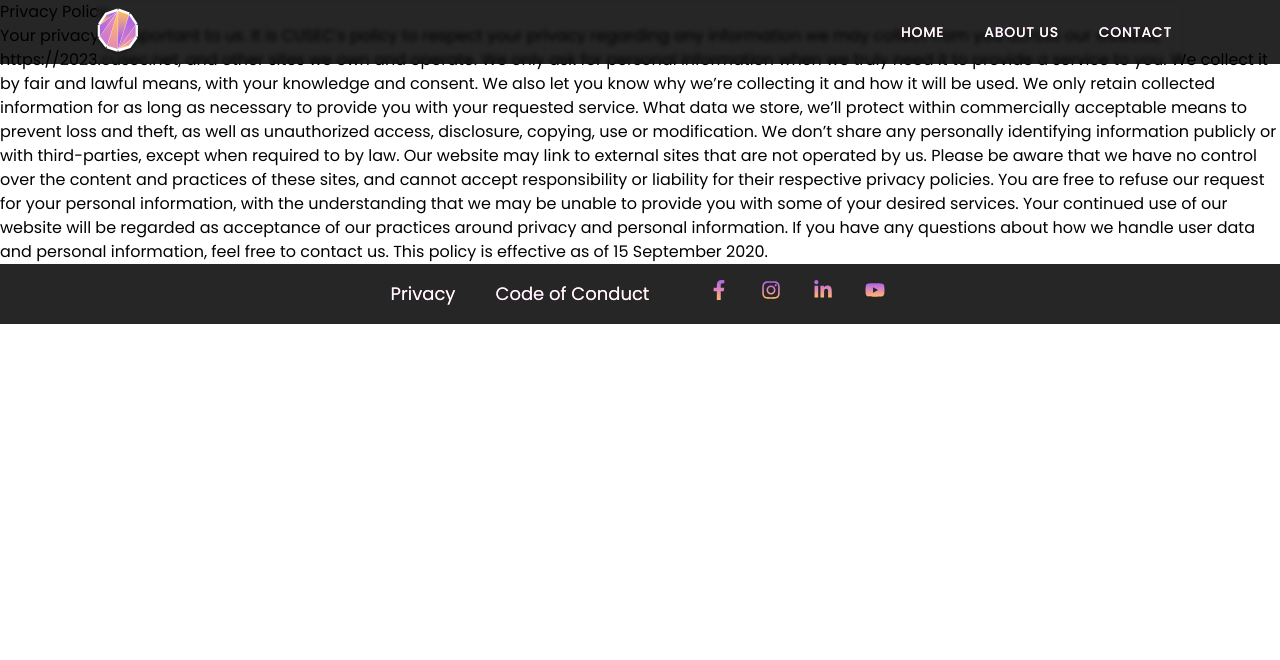
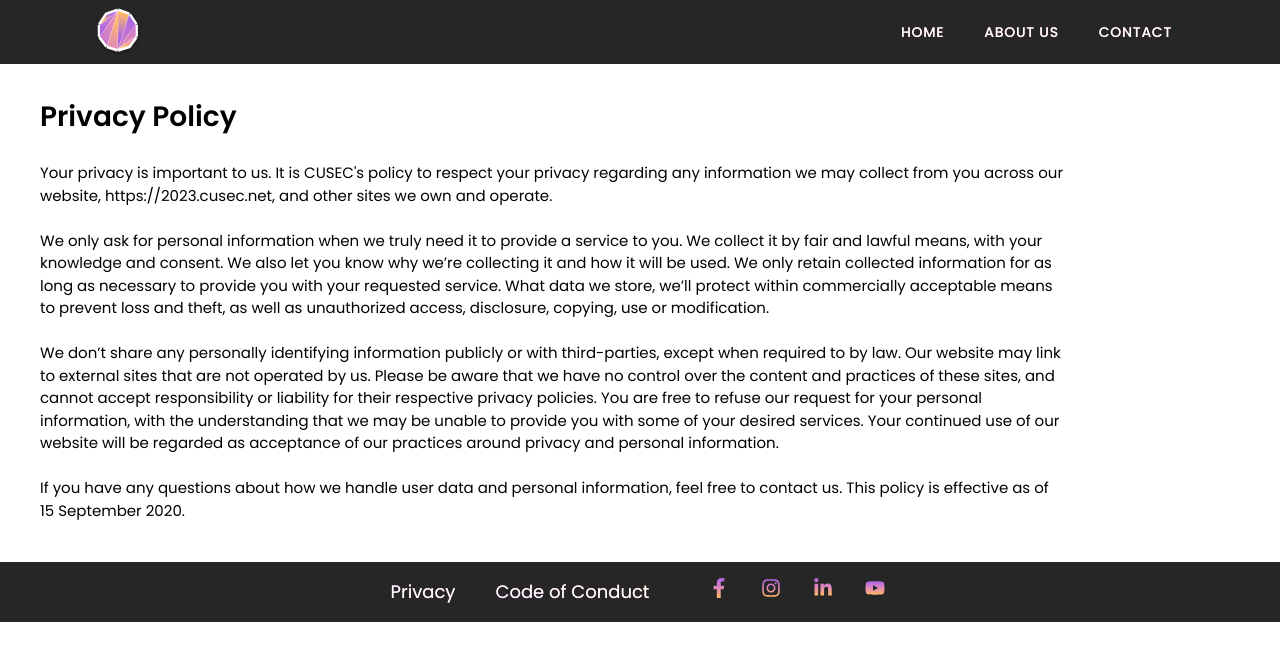
Before and after one commit to cusec/2024, a Next.js app: page /privacy in a window 1280 px wide. Shown: the top 660 px of the page. Built offline with nearby package versions, Linux system fonts and the light colour scheme.

Commit message:
feat: Add basic styling to privacy page

```diff
--- a/src/app/privacy/page.tsx
+++ b/src/app/privacy/page.tsx
@@ -1,11 +1,21 @@
+'use client'
+
+import { useFadeBackground } from "@/app/layout";
+
 export default function Privacy() {
+  const fadeBackground = useFadeBackground();
+
   return (
-    <div className="">
-      <h1>Privacy Policy</h1>
-      <p>
+    <div
+      className={`transition-opacity ease-in-out duration-[1500ms] ${
+        fadeBackground ? "opacity-0" : "opacity-100"
+      } lg:max-w-[1024px] max-w-[768px] mx-10 mt-14 space-y-6 py-10` }
+    >
+      <h1 className="font-semibold text-[28px] ">Privacy Policy</h1>
+      <p className="font-regular text-[15px]">
         Your privacy is important to us. It is CUSEC's policy to respect your
         privacy regarding any information we may collect from you across our
-        website, {"https://2023.cusec.net"}, and other sites we own and operate.
+        website, {"https://2023.cusec.net"}, and other sites we own and operate. <br /><br />
         We only ask for personal information when we truly need it to provide a
         service to you. We collect it by fair and lawful means, with your
         knowledge and consent. We also let you know why we’re collecting it and
@@ -13,7 +23,7 @@ export default function Privacy() {
         necessary to provide you with your requested service. What data we
         store, we’ll protect within commercially acceptable means to prevent
         loss and theft, as well as unauthorized access, disclosure, copying, use
-        or modification. We don’t share any personally identifying information
+        or modification. <br /><br /> We don’t share any personally identifying information
         publicly or with third-parties, except when required to by law. Our
         website may link to external sites that are not operated by us. Please
         be aware that we have no control over the content and practices of these
@@ -22,7 +32,7 @@ export default function Privacy() {
         personal information, with the understanding that we may be unable to
         provide you with some of your desired services. Your continued use of
         our website will be regarded as acceptance of our practices around
-        privacy and personal information. If you have any questions about how we
+        privacy and personal information. <br /><br /> If you have any questions about how we
         handle user data and personal information, feel free to contact us. This
         policy is effective as of 15 September 2020.
       </p>
```
